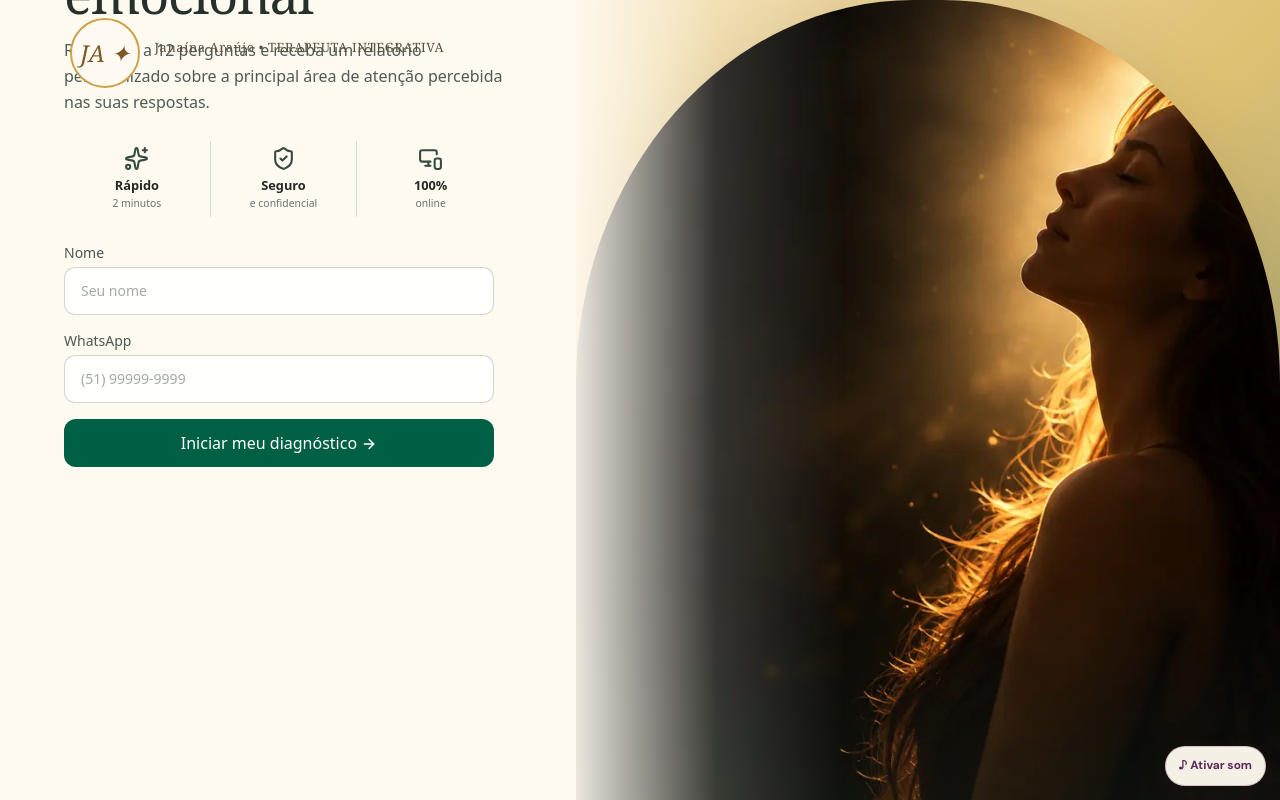
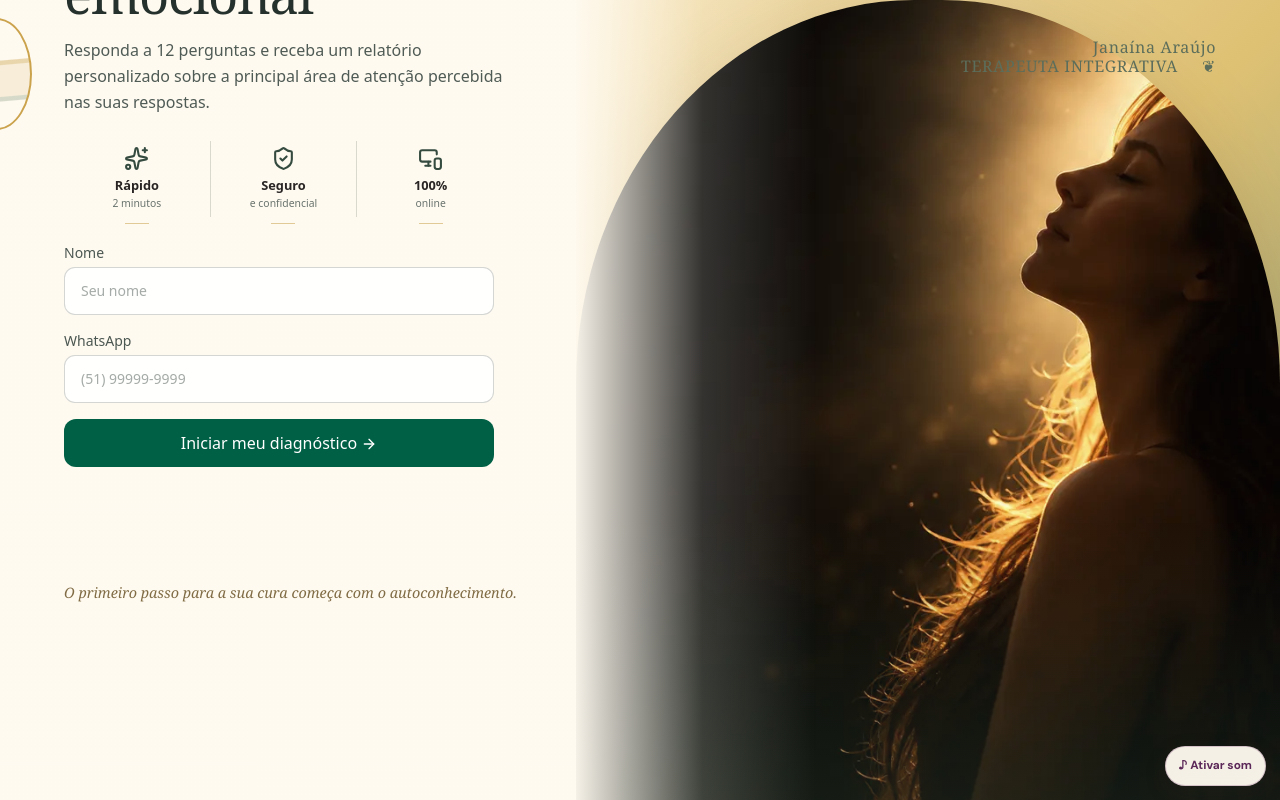
Before and after one commit to evertonpiceni-sketch/MiniDiagnostico, a React (Vite) app: page / in a window 1280 px wide. Built offline with nearby package versions, Linux system fonts and the light colour scheme.

Commit message:
Finalize approved Mini Diagnóstico layout and Asaas production flow
Promote the approved visual composition while preserving the audited Asaas-only R$ 9,90 payment flow, confidential pre-payment result, protected paid report, and production audit criteria.

```diff
--- /dev/null
+++ b/src/approved-board-completion.css
@@ -0,0 +1,16 @@
+/* Complemento fiel à prancha aprovada — carregado por último. */
+.brand-start-card{isolation:isolate;padding-bottom:118px!important;min-height:100dvh!important}
+.brand-start-content:before{content:"";position:absolute;z-index:-1;width:190px;height:300px;left:-95px;top:8%;opacity:.38;background:radial-gradient(ellipse at 65% 15%,#71866b 0 13%,transparent 14%),radial-gradient(ellipse at 40% 35%,#91a287 0 14%,transparent 15%),radial-gradient(ellipse at 70% 55%,#71866b 0 13%,transparent 14%),radial-gradient(ellipse at 35% 76%,#9eaa8e 0 14%,transparent 15%);transform:rotate(-18deg)}
+.brand-start-content:after{content:"O primeiro passo para a sua cura começa com o autoconhecimento.";position:absolute;left:clamp(30px,5vw,76px);bottom:-82px;width:min(520px,80vw);font-family:Georgia,'Times New Roman',serif;font-style:italic;font-size:.9rem;line-height:1.4;color:#806c45;z-index:8}
+.brand-hero-art{z-index:1!important}
+.brand-hero-art:before{z-index:3!important;background:linear-gradient(90deg,rgba(255,250,240,.96),rgba(255,250,240,.18) 18%,transparent 34%),linear-gradient(0deg,rgba(55,76,58,.30),transparent 35%)!important}
+.brand-hero-art:after{z-index:2!important;filter:saturate(.9) contrast(.98)}
+.brand-start-card:before{content:"";position:absolute;left:-3%;right:-3%;bottom:48px;height:112px;z-index:6;background:linear-gradient(175deg,transparent 0 38%,rgba(203,163,77,.42) 39% 42%,#f8edd9 43% 70%,rgba(135,155,125,.34) 71% 74%,#fffaf0 75%);pointer-events:none}
+.brand-start-card:after{content:"Janaína Araújo\A TERAPEUTA INTEGRATIVA     ❦";white-space:pre;position:absolute;right:clamp(28px,5vw,78px);bottom:24px;z-index:8;text-align:right;font-family:Georgia,'Times New Roman',serif;font-size:1rem;line-height:1.2;letter-spacing:.04em;color:#5c6e5b;pointer-events:none}
+.brand-benefits span{position:relative}.brand-benefits span:after{content:"";position:absolute;bottom:-7px;width:24px;height:1px;background:var(--gold);opacity:.55}
+.brand-page-card:after{content:"❦";display:block;text-align:center;margin-top:20px;color:var(--gold);font-size:1.3rem;opacity:.8}
+.quiz-card:before,.payment-card:before,.result-card:after{pointer-events:none}
+.quiz-card:before,.payment-card:before{content:"";position:absolute;right:-18px;bottom:-18px;width:92px;height:92px;opacity:.15;background:radial-gradient(ellipse at 35% 35%,#71866b 0 18%,transparent 20%),radial-gradient(ellipse at 65% 65%,#9baa90 0 18%,transparent 20%);transform:rotate(28deg)}
+.result-card{overflow:hidden!important}.result-card:after{content:"❦";font-size:2rem!important;color:var(--gold)!important;margin-top:28px!important}
+@media(max-width:900px){.brand-start-card{padding-bottom:105px!important}.brand-start-content:after{position:static;display:block;margin-top:28px;width:100%;font-size:.82rem}.brand-start-card:before{bottom:42px;height:86px}.brand-start-card:after{right:20px;bottom:15px;font-size:.82rem}.brand-hero-art{min-height:360px!important}.brand-start-content:before{width:120px;height:210px;left:-72px;opacity:.25}}
+@media(max-width:520px){.brand-start-card{padding-bottom:94px!important}.brand-start-card:before{height:70px;bottom:38px}.brand-start-card:after{font-size:.72rem;right:14px}.brand-hero-art{height:34vh!important;min-height:300px!important}.brand-start-content:after{font-size:.78rem}.brand-benefits{gap:0!important}}
--- a/src/main.tsx
+++ b/src/main.tsx
@@ -5,6 +5,7 @@ import './ambient-audio';
 import App from './App.tsx';
 import './index.css';
 import './final-approved-layout.css';
+import './approved-board-completion.css';
 
 createRoot(document.getElementById('root')!).render(
   <StrictMode>
```
Also changed, not shown: 1 other file (tests, documents, lock files or other folders).
